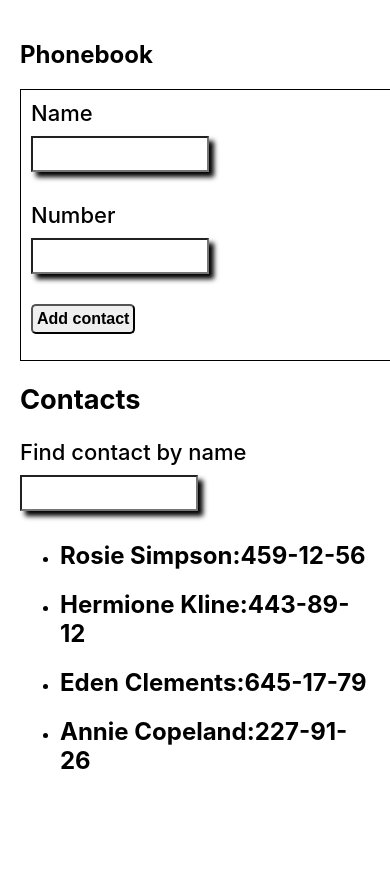
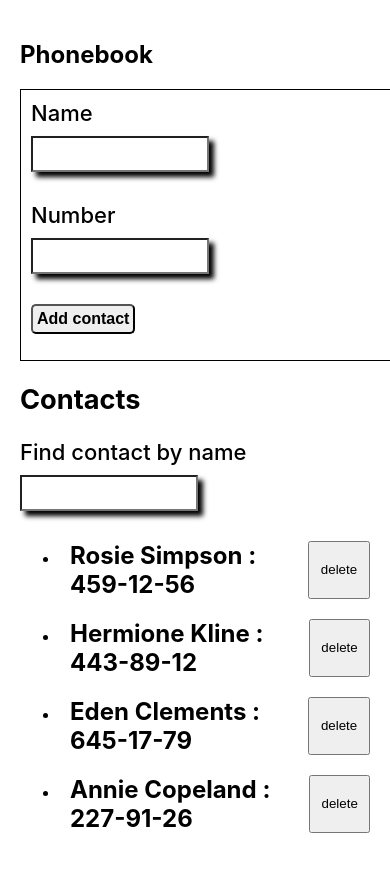
Before and after one commit to VladimirPavlov1/goit-react-hw-02-phonebook, a React (Create React App) app: page / in a window 390 px wide. Shown: the top 872 px of the page. Before the commit the page ends 844 px from the top, so only its background shows below. Built offline with nearby package versions, Linux system fonts and the light colour scheme.

Commit message:
end phonebook

```diff
--- a/src/components/App.jsx
+++ b/src/components/App.jsx
@@ -6,7 +6,7 @@ import { ContactList } from "./ContactList/ContactList";
 import {Filter}  from "./Filter/Filter";
 
 import { Contacts, Container } from "./App.styled";
-import PropTypes from 'prop-types';
+
 
 
 
@@ -25,13 +25,13 @@ class App extends Component{
 
   getContactsFilter=()=>{
     const {contacts,filter}=this.state;
-    const normalizedFilter=filter.toLocaleLowerCase();
-    return contacts.filter(({name})=>name.toLocaleLowerCase().includes(normalizedFilter))
+    const normalizedFilter=filter.toLowerCase();
+    return contacts.filter(contact=>(contact.name.toLowerCase().includes(normalizedFilter)))
   }
 
   addContacts=(name,number,id)=>{
     const {contacts}= this.state;
-    if(contacts.find(contact=>contact.name.toLocaleLowerCase().includes(name.toLocaleLowerCase()))){
+    if(contacts.find(contact=>contact.name.toLowerCase().includes(name.toLowerCase()))){
       alert(`${name} is already in contacts`);
       return
     }else{
@@ -48,6 +48,11 @@ class App extends Component{
  this.setState({filter:value})
   }
 
+  deleteContact=contactId=>{
+   this.setState(prevState=>({
+    contacts:prevState.contacts.filter(({id})=>id!==contactId)}))
+  }
+
   render (){
     const {filter}=this.state;
     const visibleContacts=this.getContactsFilter();
@@ -60,7 +65,7 @@ class App extends Component{
 
         <Contacts>Contacts</Contacts>
           <Filter onChange={this.inputChangeHandler} value={filter}/>
-          <ContactList contacts={visibleContacts} />
+          <ContactList contacts={visibleContacts} onDelete={this.deleteContact}/>
 
 
       </Container>
--- a/src/components/Contact/Contact.jsx
+++ b/src/components/Contact/Contact.jsx
@@ -1,7 +1,16 @@
+import PropTypes from 'prop-types';
+import { BtnDelete, Title, WrapperContact } from './Contact.styled';
 
-export const Contact = ({userName,userNumber,id})=>{
 
-    return <div>
-        <h2>{userName}:{userNumber}</h2>
-    </div>
+export const Contact = ({userName,userNumber,userId,onDelete})=>{
+
+    return <WrapperContact>
+        <Title>{userName} : {userNumber}</Title>
+        <BtnDelete type="button" onClick={()=>onDelete(userId)}>delete</BtnDelete>
+    </WrapperContact>
 }
+
+Contact.propTypes={
+    userName:PropTypes.string.isRequired,
+    userNumber:PropTypes.string.isRequired
+}
--- /dev/null
+++ b/src/components/Contact/Contact.styled.js
@@ -0,0 +1,16 @@
+import styled from '@emotion/styled'
+
+
+export const WrapperContact = styled.div`
+display: flex;
+`;
+
+
+
+export const Title = styled.h2`
+margin: 0 10px;
+`;
+
+export const BtnDelete = styled.button`
+width: 80px;
+`;
--- a/src/components/ContactList/ContactList.jsx
+++ b/src/components/ContactList/ContactList.jsx
@@ -1,12 +1,26 @@
+import PropTypes from 'prop-types';
 import { Contact } from "components/Contact/Contact"
+import { Item } from './ContactList.styled';
 
-export const ContactList=({contacts})=>{
+
+
+export const ContactList=({contacts,onDelete})=>{
     return <ul>
         {contacts.map(({name,id,number})=>{
 
-            return <li key={id}>
-                <Contact userName={name} userId={id} userNumber={number}/>
-            </li>
+            return <Item key={id}>
+                <Contact userName={name} userId={id} userNumber={number} onDelete={onDelete}/>
+            </Item>
         })}
     </ul>
 }
+
+ContactList.propTypes={
+    contacts:PropTypes.arrayOf(
+        PropTypes.exact({
+            name:PropTypes.string.isRequired,
+            number:PropTypes.string.isRequired,
+            id:PropTypes.string.isRequired
+        })
+    )
+}
--- a/src/components/ContactList/ContactList.styled.js
+++ b/src/components/ContactList/ContactList.styled.js
@@ -0,0 +1,9 @@
+import styled from '@emotion/styled'
+
+
+
+export const Item = styled.li`
+
+margin-bottom:20px;
+width: auto;
+`;
--- a/src/components/Filter/Filter.jsx
+++ b/src/components/Filter/Filter.jsx
@@ -1,4 +1,6 @@
 import React from "react"
+import PropTypes from 'prop-types';
+
 import { Input, Label } from "./Filter.styled"
 
 export const Filter =({onChange,value})=>{
@@ -16,3 +18,7 @@ export const Filter =({onChange,value})=>{
         </div>)
 
 }
+
+Filter.propTypes={
+    value:PropTypes.string.isRequired,
+}
--- a/src/components/FormContacts/FormContacts.jsx
+++ b/src/components/FormContacts/FormContacts.jsx
@@ -1,6 +1,10 @@
 import { BtnAdd, FormWrapper, Input, Label } from "./FormContacts.styled";
 
 export const FormContacts =({onSubmit})=>{
+
+
+
+
 
    const handleSubmit=event=>{
     event.preventDefault();
```
Also changed, not shown: src/components/Section/Section.jsx (+7 -0 lines).
